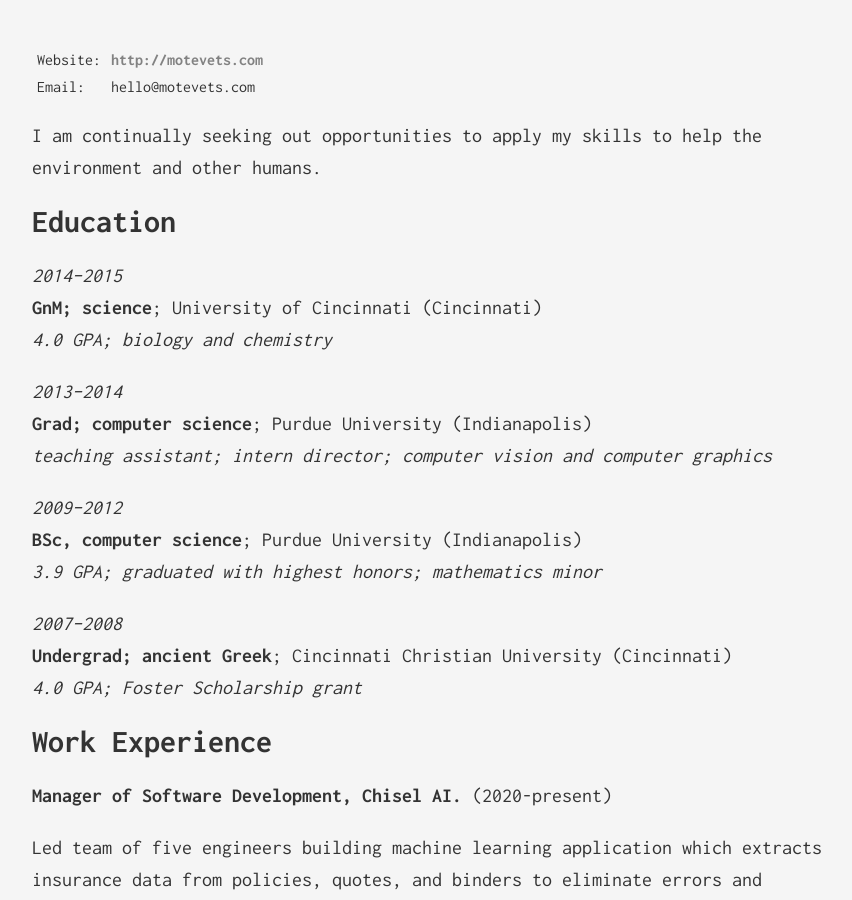
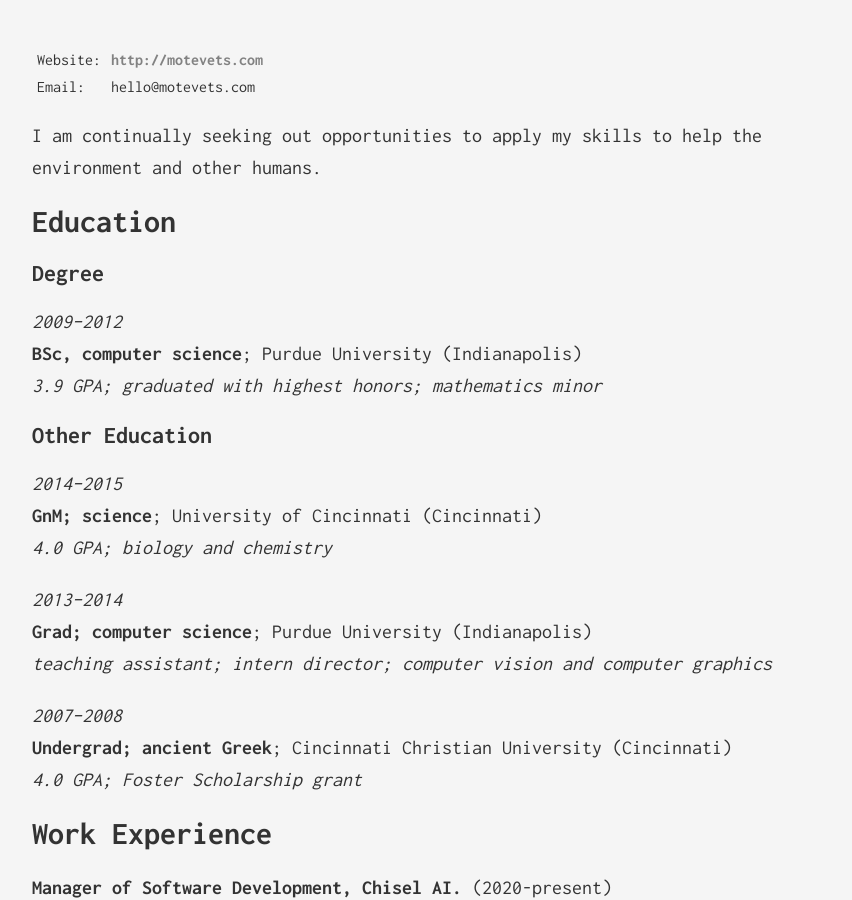
Before and after one commit to kindrowboat/motevets.com, a Jekyll site: the page built from resume.md, in a window 1280 px wide and 900 px high, scrolled down 586 px. Shown: the whole window, without its empty margins (208-1060 px from the left). Built offline with Jekyll 4.4.1, drawn with Linux system fonts in a browser that asks for light colours; some of the changed lines change nothing that is shown.

Commit message:
Make which education resulted in a degree more clear

```diff
--- a/resume.md
+++ b/resume.md
@@ -15,6 +15,14 @@
 Education
 =========
 
+Degree
+------
+*2009–2012*
+**BSc, computer science**; Purdue University (Indianapolis)
+*3.9 GPA; graduated with highest honors; mathematics minor*
+
+Other Education
+---------------
 *2014–2015*
 **GnM; science**; University of Cincinnati (Cincinnati)
 *4.0 GPA; biology and chemistry*
@@ -22,10 +30,6 @@
 *2013–2014*
 **Grad; computer science**; Purdue University (Indianapolis)
 *teaching assistant; intern director; computer vision and computer graphics*
-
-*2009–2012*
-**BSc, computer science**; Purdue University (Indianapolis)
-*3.9 GPA; graduated with highest honors; mathematics minor*
 
 *2007–2008*
 **Undergrad; ancient Greek**; Cincinnati Christian University (Cincinnati)
```
